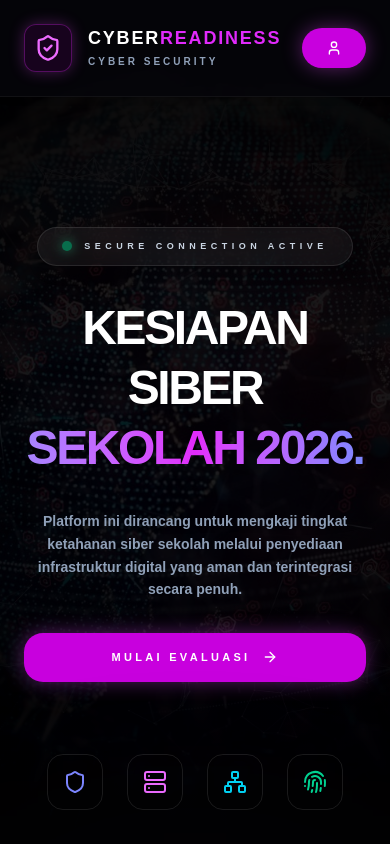
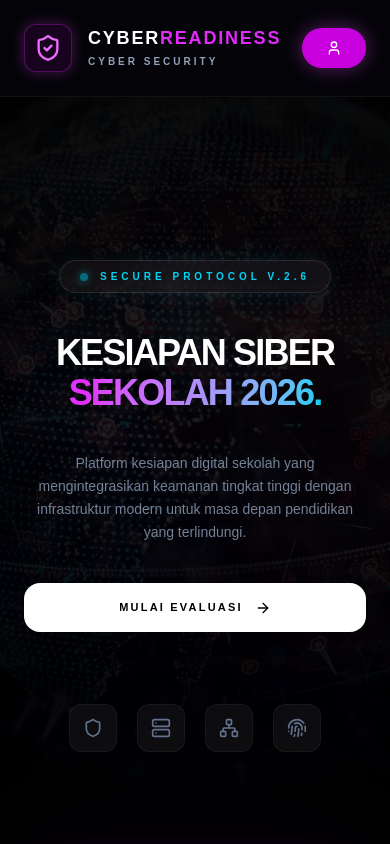
Before and after one commit to Edwinn1711/cyber-backend, a Next.js app: page / in a window 390 px wide. Shown: the top 844 px of the page. Built offline with nearby package versions, Linux system fonts and the light colour scheme.

Commit message:
style: finalisasi animasi mewah, laser scanner, dan scrollbar dewa

```diff
--- a/app/(loginregister)/page.tsx
+++ b/app/(loginregister)/page.tsx
@@ -454,46 +454,85 @@ export default function CyberLandingDark() {
       {/* ========================================================================= */}
       <div className="relative z-10 w-full pt-36 lg:pt-44">
 
-        {/* --- HALAMAN 1: HERO --- */}
-        <section className="min-h-[calc(100vh-96px)] flex items-center w-full max-w-[1400px] mx-auto px-6 lg:px-10 py-12 lg:py-0">
-           <div className="grid grid-cols-1 lg:grid-cols-2 gap-12 lg:gap-20 items-center w-full">
-              {/* Teks Kiri */}
-              <div className="space-y-8 text-center lg:text-left">
-                 <div className="inline-flex items-center gap-3 px-6 py-3 bg-white/5 border border-white/10 text-slate-300 rounded-full text-[9px] font-black tracking-[0.5em] uppercase shadow-lg backdrop-blur-md">
-                   <div className="w-2.5 h-2.5 rounded-full bg-emerald-500 animate-pulse shadow-[0_0_12px_#34d399]"/> SECURE CONNECTION ACTIVE
-                 </div>
-                 <h2 className="text-5xl lg:text-7xl font-black text-white tracking-tighter leading-tight uppercase drop-shadow-2xl">
-                   Kesiapan Siber <br/>
-                   <span className="text-transparent bg-clip-text bg-gradient-to-r from-violet-400 via-fuchsia-500 to-indigo-400">Sekolah 2026.</span>
+{/* SECTION 1: HERO (REVISI ULTRA LUXURY) */}
+        <section className="min-h-[calc(100vh-120px)] flex items-center w-full max-w-[1400px] mx-auto px-6 lg:px-10 py-12 lg:py-0">
+           <div className="grid grid-cols-1 lg:grid-cols-2 gap-16 lg:gap-24 items-center w-full">
+
+              {/* Teks Kiri - Tipografi Elegan */}
+              <div className="space-y-10 text-center lg:text-left">
+                 <motion.div
+                    initial={{ opacity: 0, x: -20 }}
+                    animate={{ opacity: 1, x: 0 }}
+                    className="inline-flex items-center gap-3 px-5 py-2 bg-white/5 border border-white/10 text-cyan-400 rounded-full text-[10px] font-black tracking-[0.4em] uppercase backdrop-blur-md shadow-[0_0_20px_rgba(34,211,238,0.1)]"
+                 >
+                   <div className="w-2 h-2 rounded-full bg-cyan-500 animate-pulse shadow-[0_0_10px_#22d3ee]"/>
+                   Secure Protocol v.2.6
+                 </motion.div>
+
+                 <h2 className="text-4xl lg:text-6xl font-black text-white tracking-tighter leading-[1.1] uppercase">
+                    Kesiapan Siber <br/>
+                    <span className="text-transparent bg-clip-text bg-gradient-to-r from-blue-400 via-fuchsia-500 to-cyan-400 animate-gradient-x">
+                       Sekolah 2026.
+                    </span>
                  </h2>
-                 <p className="text-sm lg:text-base font-bold text-slate-400 leading-relaxed max-w-2xl mx-auto lg:mx-0">
-                   Platform ini dirancang untuk mengkaji tingkat ketahanan siber sekolah melalui penyediaan infrastruktur digital yang aman dan terintegrasi secara penuh.
+
+                 <p className="text-sm lg:text-base font-medium text-slate-400 leading-relaxed max-w-xl mx-auto lg:mx-0 opacity-80">
+                    Platform kesiapan digital sekolah yang mengintegrasikan keamanan tingkat tinggi dengan infrastruktur modern untuk masa depan pendidikan yang terlindungi.
                  </p>
-                 <div className="flex flex-col sm:flex-row items-center justify-center lg:justify-start gap-5">
-                   <button onClick={() => setIsLoginOpen(true)} className="w-full sm:w-auto px-10 py-4 bg-fuchsia-600 text-white rounded-[1.2rem] font-black text-[11px] tracking-[0.3em] uppercase shadow-[0_0_20px_rgba(217,70,239,0.4)] hover:bg-fuchsia-500 transition-all flex items-center justify-center gap-3 hover:-translate-y-1">
-                      Mulai Evaluasi <ArrowRight size={16}/>
+
+                 <div className="flex flex-col sm:flex-row items-center justify-center lg:justify-start gap-6">
+                   <button onClick={() => setIsLoginOpen(true)} className="group relative w-full sm:w-auto px-10 py-4 bg-white text-black rounded-2xl font-black text-[11px] tracking-[0.2em] uppercase transition-all hover:bg-cyan-400 hover:text-white hover:shadow-[0_0_30px_rgba(34,211,238,0.5)] flex items-center justify-center gap-3">
+                      Mulai Evaluasi <ArrowRight size={16} className="group-hover:translate-x-1 transition-transform"/>
                    </button>
                  </div>
-                 <div className="pt-10 flex flex-wrap items-center justify-center lg:justify-start gap-6">
-                    {[ { icon: Shield, col: 'text-indigo-400' }, { icon: Server, col: 'text-fuchsia-400' }, { icon: Network, col: 'text-cyan-400' }, { icon: Fingerprint, col: 'text-emerald-400' } ].map((feat, i) => (
-                      <div key={i} className={`w-14 h-14 rounded-2xl flex items-center justify-center border border-white/10 backdrop-blur-md transition-all hover:-translate-y-1 cursor-pointer ${feat.col}`}>
-                         <feat.icon size={24} />
+
+                 <div className="pt-8 flex flex-wrap items-center justify-center lg:justify-start gap-5">
+                    {[ Shield, Server, Network, Fingerprint ].map((Icon, i) => (
+                      <div key={i} className="w-12 h-12 rounded-xl flex items-center justify-center border border-white/5 bg-white/5 backdrop-blur-sm text-slate-500 hover:text-cyan-400 hover:border-cyan-500/30 transition-all cursor-crosshair">
+                         <Icon size={20} />
                       </div>
                     ))}
                  </div>
               </div>
 
-              {/* Grafis 3D Kanan */}
-              <div className="hidden lg:flex items-center justify-center relative w-full" style={{ perspective: 1500 }}>
-                 <motion.div style={{ rotateX, rotateY, transformStyle: "preserve-3d" }} className="relative w-full max-w-[400px] aspect-square bg-[#05050a]/80 backdrop-blur-3xl rounded-[3rem] p-10 shadow-[0_40px_100px_rgba(0,0,0,0.8)] border border-white/10 flex flex-col items-center justify-center">
-                    <div className="relative flex items-center justify-center mb-8" style={{ transform: "translateZ(70px)" }}>
-                       <div className="w-32 h-32 bg-black border-[2px] border-fuchsia-500/50 rounded-3xl flex items-center justify-center shadow-[0_0_40px_rgba(217,70,239,0.3)]">
-                          <ShieldCheck size={64} className="text-fuchsia-400" />
+              {/* Grafis Kanan (Card 3D Ultra Luxury) */}
+              <div className="hidden lg:flex items-center justify-center relative w-full" style={{ perspective: 2000 }}>
+                 <motion.div
+                    style={{ rotateX, rotateY, transformStyle: "preserve-3d" }}
+                    className="relative w-full max-w-[420px] aspect-[4/5] bg-gradient-to-br from-white/10 to-white/5 backdrop-blur-2xl rounded-[3.5rem] p-1 shadow-[0_50px_100px_rgba(0,0,0,0.6)] border border-white/20 flex flex-col items-center justify-center group/card"
+                 >
+                    {/* Inner Decorative Border */}
+                    <div className="absolute inset-4 border border-white/5 rounded-[2.5rem] pointer-events-none" />
+
+                    {/* Corner Marks */}
+                    <div className="absolute top-8 left-8 w-4 h-4 border-t-2 border-l-2 border-cyan-500/30" />
+                    <div className="absolute bottom-8 right-8 w-4 h-4 border-b-2 border-r-2 border-fuchsia-500/30" />
+
+                    <div className="relative flex items-center justify-center mb-12" style={{ transform: "translateZ(100px)" }}>
+                       {/* Animated Rotating Rings */}
+                       <div className="absolute w-56 h-56 border border-cyan-500/20 rounded-full animate-[spin_20s_linear_infinite]" />
+                       <div className="absolute w-48 h-48 border-dashed border border-fuchsia-500/20 rounded-full animate-[spin_15s_linear_infinite_reverse]" />
+
+                       <div className="w-32 h-32 bg-black/80 border border-white/10 rounded-3xl flex items-center justify-center shadow-[0_0_50px_rgba(34,211,238,0.2)]">
+                          <ShieldCheck size={60} className="text-cyan-400 drop-shadow-[0_0_15px_rgba(34,211,238,0.8)]" />
                        </div>
                     </div>
-                    <h3 className="text-3xl font-black text-white tracking-widest uppercase text-center" style={{ transform: "translateZ(50px)" }}>Sistem<br/>Keamanan</h3>
-                    <p className="text-[10px] font-black text-slate-400 uppercase tracking-[0.4em] mt-3" style={{ transform: "translateZ(30px)" }}>Cyber Security</p>
-                    <div className="absolute -bottom-5 w-[85%] bg-gradient-to-r from-violet-600 via-fuchsia-600 to-indigo-600 text-white px-8 py-3.5 rounded-full text-[10px] font-black tracking-[0.4em] text-center shadow-2xl" style={{ transform: "translateZ(80px)" }}>TERINTEGRASI 2026</div>
+
+                    <div className="text-center space-y-2" style={{ transform: "translateZ(60px)" }}>
+                       <h3 className="text-2xl font-black text-white tracking-[0.2em] uppercase">
+                          Security <span className="text-cyan-400">System</span>
+                       </h3>
+                       <p className="text-[10px] font-bold text-slate-500 uppercase tracking-[0.5em]">
+                          Cyber Security Active
+                       </p>
+                    </div>
+
+                    <div
+                      className="absolute -bottom-6 px-10 py-4 bg-black border border-white/10 text-white rounded-2xl text-[10px] font-black tracking-[0.4em] shadow-2xl transition-all group-hover/card:border-cyan-500/50"
+                      style={{ transform: "translateZ(120px)" }}
+                    >
+                      ENCRYPTED 2026
+                    </div>
                  </motion.div>
               </div>
            </div>
@@ -554,6 +593,29 @@ export default function CyberLandingDark() {
       </div>
 
       <style dangerouslySetInnerHTML={{ __html: `
+        /* 1. Animasi Gradasi Teks Bergerak (Hero & Judul) */
+        @keyframes gradient-x {
+          0% { background-position: 0% 50%; }
+          50% { background-position: 100% 50%; }
+          100% { background-position: 0% 50%; }
+        }
+        .animate-gradient-x {
+          background-size: 200% 200%;
+          animation: gradient-x 5s ease infinite;
+        }
+
+        /* 2. Animasi Laser Scanner pada Card Modul */
+        @keyframes scanner {
+          0% { top: 0%; opacity: 0; }
+          10% { opacity: 1; }
+          90% { opacity: 1; }
+          100% { top: 100%; opacity: 0; }
+        }
+        .animate-scanner {
+          animation: scanner 3s linear infinite;
+        }
+
+        /* 3. Animasi Hologram Scan (Lama) */
         @keyframes hologram-scan {
           0% { top: -10%; opacity: 0; }
           10% { opacity: 0.6; }
@@ -563,23 +625,46 @@ export default function CyberLandingDark() {
         .animate-hologram-scan {
           animation: hologram-scan 3s ease-in-out infinite;
         }
+
+        /* 4. Background Grid Statis */
         .bg-grid-static {
           background-image: linear-gradient(to right, rgba(255, 255, 255, 0.05) 1px, transparent 1px),
                             linear-gradient(to bottom, rgba(255, 255, 255, 0.05) 1px, transparent 1px);
           background-size: 60px 60px;
         }
-        ::selection { background: #d946ef; color: white; }
-        .perspective-\\[1500px\\] { perspective: 1500px; }
+
+        /* 5. Custom Selection & Input Fixes */
+        ::selection { background: #06b6d4; color: white; }
+
         input:-webkit-autofill,
         input:-webkit-autofill:hover,
         input:-webkit-autofill:focus,
-        input:-webkit-autofill:active{
+        input:-webkit-autofill:active {
             -webkit-box-shadow: 0 0 0 30px #050505 inset !important;
             -webkit-text-fill-color: white !important;
             transition: background-color 5000s ease-in-out 0s;
         }
-        input[type="date"]::-webkit-calendar-picker-indicator { filter: invert(1); opacity: 0.5; cursor: pointer; }
-        input[type="date"]::-webkit-calendar-picker-indicator:hover { opacity: 0.8; }
+
+        input[type="date"]::-webkit-calendar-picker-indicator {
+          filter: invert(1) hue-rotate(180deg) brightness(1.5);
+          opacity: 0.5;
+          cursor: pointer;
+        }
+
+        /* 6. Scrollbar Mewah (Biru ke Ungu) */
+        ::-webkit-scrollbar {
+          width: 6px;
+        }
+        ::-webkit-scrollbar-track {
+          background: #020108;
+        }
+        ::-webkit-scrollbar-thumb {
+          background: linear-gradient(to bottom, #22d3ee, #d946ef);
+          border-radius: 10px;
+        }
+
+        /* 7. Utilitas Tambahan */
+        .perspective-[2000px] { perspective: 2000px; }
       `}} />
     </div>
   );
```
